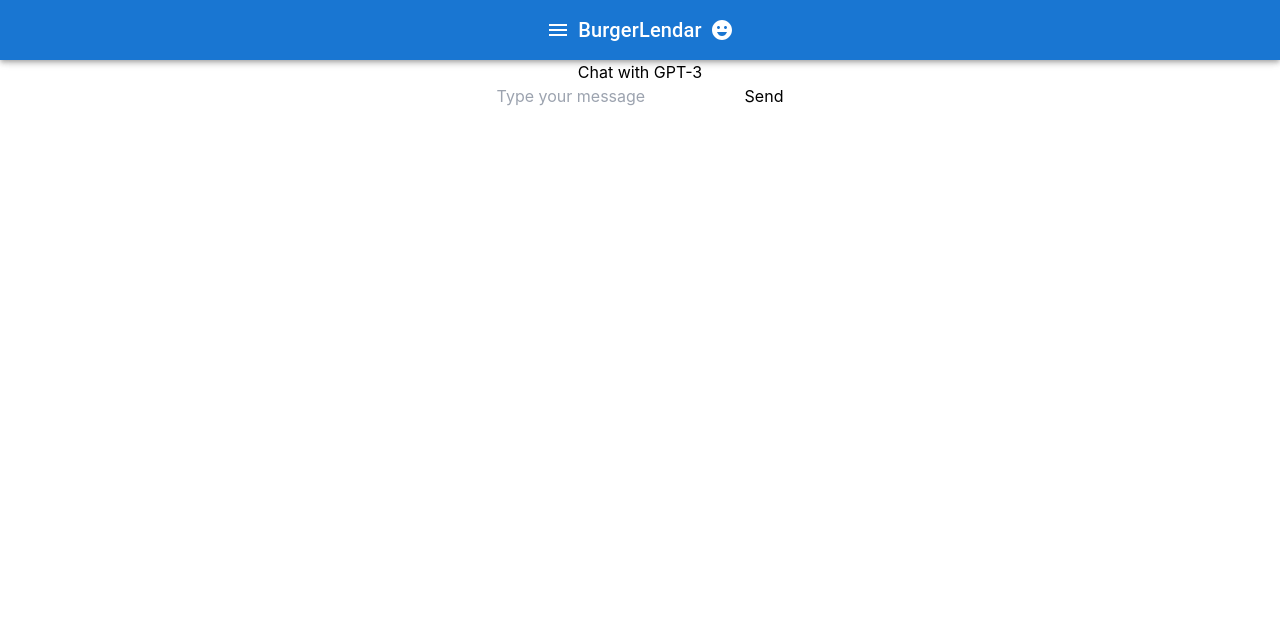
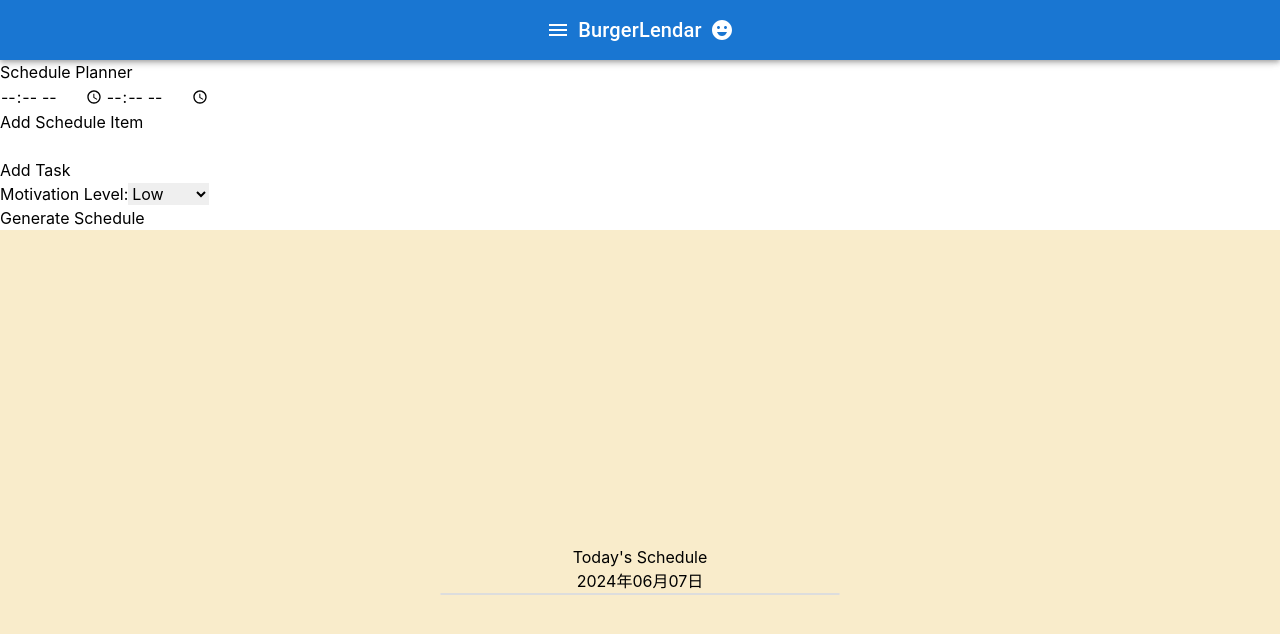
Before and after one commit to tsukasa1111/BurgerLendar, a React (Create React App) app: page /chat in a window 1280 px wide. Shown: the top 634 px of the page. Built offline with nearby package versions, Linux system fonts and the light colour scheme.

Commit message:
寝るという強い意志

```diff
--- /dev/null
+++ b/src/components/chatGPT/education.tsx
@@ -0,0 +1,158 @@
+import React, { useState } from "react";
+import axios from "axios";
+
+interface ScheduleItem {
+  startTime: string;
+  endTime: string;
+  description: string;
+}
+interface EduProps {
+  setOutput: (output: string) => void;
+}
+
+const Edu: React.FC<EduProps> = ({ setOutput }) => {
+  const [scheduleItems, setScheduleItems] = useState<ScheduleItem[]>([
+    { startTime: "", endTime: "", description: "" },
+  ]);
+  const [tasks, setTasks] = useState<string[]>([""]);
+  const [motivation, setMotivation] = useState<"low" | "medium" | "high">(
+    "low"
+  );
+  const [output, setoutput] = useState<string>("");
+  const handleScheduleChange = (
+    index: number,
+    field: keyof ScheduleItem,
+    value: string
+  ) => {
+    const newItems = scheduleItems.map((item, idx) =>
+      idx === index ? { ...item, [field]: value } : item
+    );
+    setScheduleItems(newItems);
+  };
+
+  const addScheduleItem = () => {
+    setScheduleItems([
+      ...scheduleItems,
+      { startTime: "", endTime: "", description: "" },
+    ]);
+  };
+
+  const handleTaskChange = (index: number, value: string) => {
+    const newTasks = tasks.map((task, idx) => (idx === index ? value : task));
+    setTasks(newTasks);
+  };
+
+  const addTask = () => {
+    setTasks([...tasks, ""]);
+  };
+
+  const handleSubmit = async (event: React.FormEvent<HTMLFormElement>) => {
+    event.preventDefault();
+    const prompt = `
+        Given the following schedule items and tasks with their respective start and end times, and considering the motivation level for the day (${motivation}), organize a schedule in the specified format.
+
+        Schedule Items:
+        ${scheduleItems.map((item) => `Start: ${item.startTime}, End: ${item.endTime}, Description: ${item.description}`).join("\n")}
+
+        Tasks (To be done at any time during the day):
+        - ${tasks.join("\n- ")}
+
+        Please organize the schedule, followed by a description if available and Schedule title in one word.
+        Use the format:
+        hh:mm - Schedule Title
+        Description
+
+        If there is no task, do not write anything about the task.
+
+        Generate a schedule considering the best times to fit the tasks around the fixed schedule items, optimizing productivity based on the motivation level.
+            `;
+
+    try {
+      const response = await axios.post(
+        "https://api.openai.com/v1/chat/completions",
+        {
+          model: "gpt-3.5-turbo",
+          messages: [{ role: "system", content: prompt }],
+        },
+        {
+          headers: {
+            "Content-Type": "application/json",
+            Authorization: `Bearer ${process.env.REACT_APP_OPENAI_API_KEY}`,
+          },
+        }
+      );
+      setoutput(response.data.choices[0].message.content);
+    } catch (error) {
+      console.error("Error fetching response:", error);
+    }
+  };
+
+  return (
+    <div>
+      <h1>Schedule Planner</h1>
+      <form onSubmit={handleSubmit}>
+        {scheduleItems.map((item, index) => (
+          <div key={index}>
+            <input
+              type="time"
+              value={item.startTime}
+              onChange={(e) =>
+                handleScheduleChange(index, "startTime", e.target.value)
+              }
+            />
+            <input
+              type="time"
+              value={item.endTime}
+              onChange={(e) =>
+                handleScheduleChange(index, "endTime", e.target.value)
+              }
+            />
+            <input
+              type="text"
+              value={item.description}
+              onChange={(e) =>
+                handleScheduleChange(index, "description", e.target.value)
+              }
+            />
+          </div>
+        ))}
+        <button type="button" onClick={addScheduleItem}>
+          Add Schedule Item
+        </button>
+
+        {tasks.map((task, index) => (
+          <div key={index}>
+            <input
+              type="text"
+              value={task}
+              onChange={(e) => handleTaskChange(index, e.target.value)}
+            />
+          </div>
+        ))}
+        <button type="button" onClick={addTask}>
+          Add Task
+        </button>
+
+        <div>
+          <label>Motivation Level:</label>
+          <select
+            value={motivation}
+            onChange={(e) =>
+              setMotivation(e.target.value as "low" | "medium" | "high")
+            }
+          >
+            <option value="low">Low</option>
+            <option value="medium">Medium</option>
+            <option value="high">High</option>
+          </select>
+        </div>
+        <button type="submit">Generate Schedule</button>
+      </form>
+      <div>
+        <h1>{output}</h1>
+      </div>
+    </div>
+  );
+};
+
+export default Edu;
--- /dev/null
+++ b/src/components/chatGPT/home.tsx
@@ -0,0 +1,158 @@
+import React, { useState, useEffect, useRef } from "react";
+
+interface ScheduleEvent {
+  startTime: string;
+  endTime: string;
+  title: string;
+}
+
+function parseSchedule(text: string): ScheduleEvent[] {
+  const events: ScheduleEvent[] = [];
+  const lines = text.split("\n");
+
+  let currentStartTime: string | null = null;
+  let currentTitle: string = "";
+
+  for (const line of lines) {
+    const timeMatch = line.match(/^(\d{1,2}:\d{2}) - (.+)$/);
+    if (timeMatch) {
+      if (currentStartTime) {
+        events.push({
+          startTime: currentStartTime,
+          endTime: timeMatch[1],
+          title: currentTitle,
+        });
+      }
+      currentStartTime = timeMatch[1];
+      currentTitle = timeMatch[2].trim();
+    } else if (currentStartTime) {
+      currentTitle += "\n" + line.trim();
+    }
+  }
+  if (currentStartTime) {
+    events.push({
+      startTime: currentStartTime,
+      endTime: "",
+      title: currentTitle,
+    });
+  }
+
+  return events;
+}
+
+interface AnotherComponentProps {
+  output: string;
+}
+
+const Home: React.FC<AnotherComponentProps> = ({ output }) => {
+  const [scheduleEvents, setScheduleEvents] = useState<ScheduleEvent[]>([]);
+  const [checkedEvents, setCheckedEvents] = useState<Set<number>>(new Set());
+  const [formattedText, setFormattedText] = useState<string>("");
+  const currentEventRef = useRef<HTMLLIElement | null>(null);
+
+  const formatSchedule = (text: string) => {
+    const pattern = /(\d{2}:\d{2}) - ([^\.]+\.) /g;
+    const formatted = text.replace(pattern, "$1 - $2\n");
+    setFormattedText(formatted);
+    return formatted;
+  };
+  useEffect(() => {
+    const events = parseSchedule(formatSchedule(output));
+    setScheduleEvents(events);
+  }, []);
+
+  useEffect(() => {
+    if (currentEventRef.current) {
+      currentEventRef.current.scrollIntoView({
+        behavior: "smooth",
+        block: "start",
+      });
+    }
+  }, [scheduleEvents]);
+
+  const toggleCheck = (index: number) => {
+    const newCheckedEvents = new Set(checkedEvents);
+    if (newCheckedEvents.has(index)) {
+      newCheckedEvents.delete(index);
+    } else {
+      newCheckedEvents.add(index);
+    }
+    setCheckedEvents(newCheckedEvents);
+  };
+
+  const getCurrentTime = () => {
+    const now = new Date();
+    return now.getHours() * 60 + now.getMinutes();
+  };
+
+  const currentTime = getCurrentTime();
+
+  const getMinutes = (time: string) => {
+    const [hours, minutes] = time.split(":").map(Number);
+    return hours * 60 + minutes;
+  };
+
+  const sortedEvents = [...scheduleEvents].sort((a, b) => {
+    const aTime = getMinutes(a.startTime);
+    const bTime = getMinutes(b.startTime);
+
+    if (aTime < currentTime && bTime >= currentTime) return 1;
+    if (aTime >= currentTime && bTime < currentTime) return -1;
+    return aTime - bTime;
+  });
+
+  const formatDate = (date: Date) => {
+    const year = date.getFullYear();
+    const month = (date.getMonth() + 1).toString().padStart(2, "0");
+    const day = date.getDate().toString().padStart(2, "0");
+    return `${year}年${month}月${day}日`;
+  };
+
+  const todayDate = formatDate(new Date());
+
+  let currentEventIndex = sortedEvents.findIndex((event) => {
+    const eventStartTime = getMinutes(event.startTime);
+    const eventEndTime = getMinutes(event.endTime);
+    return currentTime >= eventStartTime && currentTime < eventEndTime;
+  });
+
+  if (currentEventIndex !== -1) {
+    const currentEvent = sortedEvents.splice(currentEventIndex, 1)[0];
+    sortedEvents.unshift(currentEvent);
+  }
+
+  return (
+    <div className="schedule-container">
+      <h1>Today's Schedule</h1>
+      <div className="schedule-date">{todayDate}</div>
+      <h1>{formattedText}</h1>
+      <div className="schedule-content">
+        <ul className="schedule-list">
+          {sortedEvents.map((event, index) => {
+            const isCurrent = currentEventIndex !== -1 && index === 0;
+            const isPast = getMinutes(event.endTime) < currentTime;
+            return (
+              <li
+                key={index}
+                ref={isCurrent ? currentEventRef : null}
+                className={`schedule-item ${checkedEvents.has(index) ? "completed" : ""} ${isCurrent ? "current" : ""} ${isPast ? "past" : ""}`}
+                onClick={() => toggleCheck(index)}
+              >
+                <div>
+                  <div className="schedule-time">
+                    {event.startTime} - {event.endTime}
+                  </div>
+                  <div className="schedule-title-item">
+                    {event.title.split("\n")[0]}
+                  </div>
+                </div>
+              </li>
+            );
+          })}
+        </ul>
+      </div>
+    </div>
+  );
+};
+
+export default Home;
--- a/src/components/chatGPT/page.tsx
+++ b/src/components/chatGPT/page.tsx
@@ -1,13 +1,19 @@
-// src/App.tsx
-import React from 'react';
+import React, { useState } from "react";
 import Chat from './chat';
+import Edu from './education';
+import Home from './home';
 
-function App() {
+const App:React.FC = () =>{
+  const [output, setOutput] = useState<string>("");
+
   return (
-    <div className="App">
-      <Chat />
+    <div>
+      <Edu setOutput={setOutput} />
+
+      <Home output={output} />
     </div>
   );
+
 }
 
 export default App;
```
